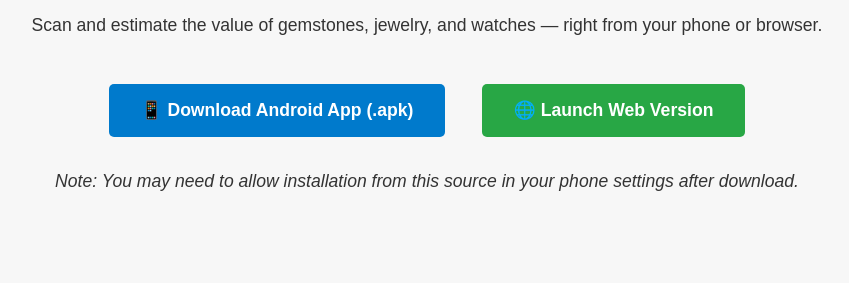
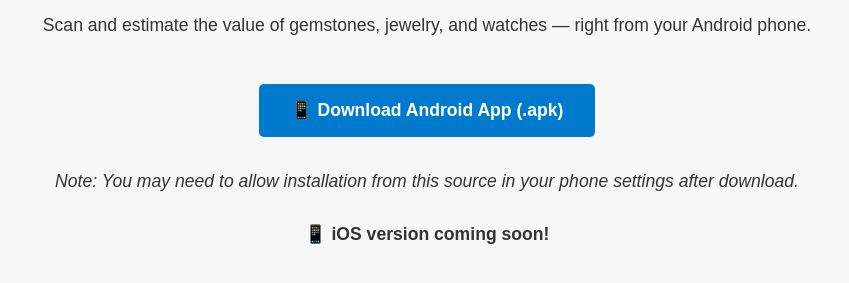
Before and after one commit to bhudson1976/camlabs-site, a plain HTML site: page app.html in a window 1280 px wide. Shown: the part 101-384 px from the top of the page, without its empty margins (213-1062 px from the left). Drawn offline with Linux system fonts and the light colour scheme.

Commit message:
Add iOS version coming soon notice

```diff
--- a/app.html
+++ b/app.html
@@ -33,18 +33,15 @@
     .apk {
       background-color: #007ACC;
     }
-    .web {
-      background-color: #28a745;
-    }
   </style>
 </head>
 <body>
   <h1>CaratCam™</h1>
-  <p>Scan and estimate the value of gemstones, jewelry, and watches — right from your phone or browser.</p>
+  <p>Scan and estimate the value of gemstones, jewelry, and watches — right from your Android phone.</p>
 
   <a href="app-release.apk" class="button apk" download>📱 Download Android App (.apk)</a>
-  <a href="web/index.html" class="button web" target="_blank">🌐 Launch Web Version</a>
 
   <p><em>Note: You may need to allow installation from this source in your phone settings after download.</em></p>
+  <p><strong>📱 iOS version coming soon!</strong></p>
 </body>
 </html>
```
